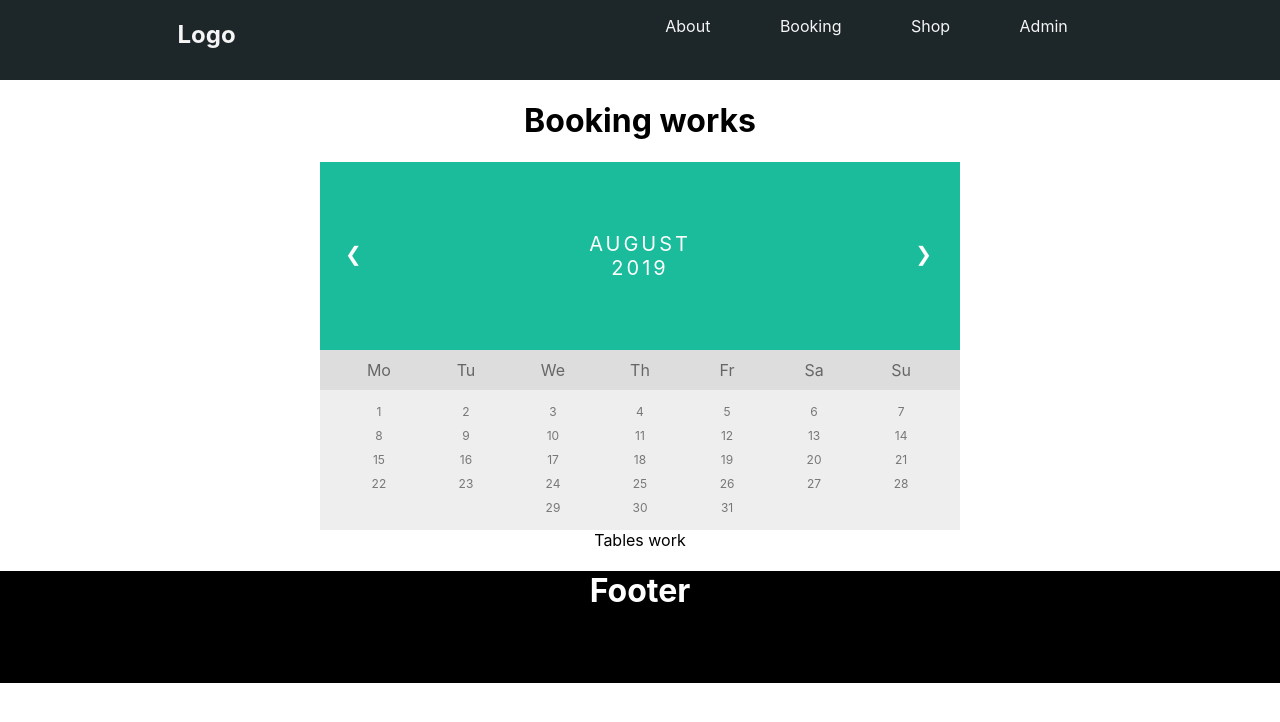
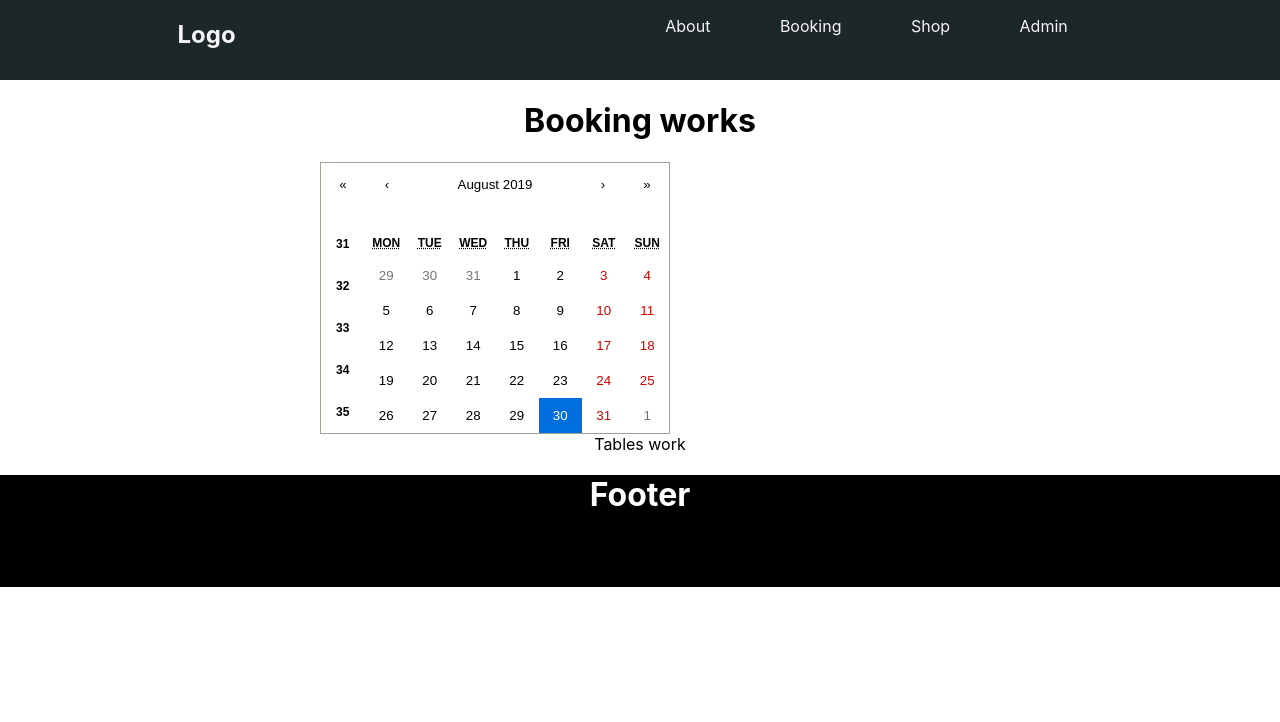
Before and after one commit to janannas/restaurangen-fe, a React (Create React App) app: page /booking in a window 1280 px wide. Shown: the top 722 px of the page. Built offline with nearby package versions, Linux system fonts and the light colour scheme.

Commit message:
Add react calendar

```diff
--- a/package.json
+++ b/package.json
@@ -11,6 +11,7 @@
     "axios": "^0.19.0",
     "moment": "^2.24.0",
     "react": "^16.9.0",
+    "react-calendar": "^2.19.1",
     "react-dom": "^16.9.0",
     "react-router-dom": "^5.0.1",
     "react-scripts": "3.1.1",
--- a/src/components/AvailableTables/AvailableTables.tsx
+++ b/src/components/AvailableTables/AvailableTables.tsx
@@ -1,7 +1,7 @@
 import * as React from "react";
 
 export interface IAvailableTablesProp {
-	Date: string;
+	date: string;
 }
 
 class AvailableTables extends React.Component<IAvailableTablesProp, {}> {
@@ -13,7 +13,7 @@ class AvailableTables extends React.Component<IAvailableTablesProp, {}> {
 
 		return (
 			<div>Tables work
-				<p>{this.props.Date}</p>
+				<p>{this.props.date}</p>
 			</div>
 
 		);
--- a/src/components/Booking/Booking.tsx
+++ b/src/components/Booking/Booking.tsx
@@ -1,30 +1,30 @@
 import * as React from "react";
-import Calendar from '../Calendar/Calendar';
+import BookingCalendar from '../BookingCalendar/BookingCalendar';
 import AvailableTables from '../AvailableTables/AvailableTables';
 
 export interface IBookingProps {
 }
 
 export interface IBookingState {
-	Date: string;
+	date: string;
 }
 
 class Booking extends React.Component<IBookingProps, IBookingState> {
 	constructor(props: IBookingProps) {
 		super(props);
-		this.state = { Date: "" };
+		this.state = { date: "" };
 	}
 
 	changeDate = (date: string) => {
-		this.setState({ Date: date });
+		this.setState({ date: date });
 	}
 
 	render() {
     return (
       <div className="Booking">
           <h1>Booking works</h1>
-					<Calendar handleDateClick={this.changeDate}/>
-					<AvailableTables Date={this.state.Date}/>
+					<BookingCalendar handleDate={this.changeDate}/>
+					<AvailableTables date={this.state.date}/>
       </div>
     );
 	}
--- /dev/null
+++ b/src/components/BookingCalendar/BookingCalendar.tsx
@@ -0,0 +1,47 @@
+import * as React from "react";
+import './BookingCalendar.css';
+import * as moment from 'moment';
+import Calendar from 'react-calendar';
+
+export interface ICalendarProp {
+	handleDate(date:string):any;
+}
+
+export interface ICalendarState {
+	value: Date | Date[];
+}
+
+class BookingCalendar extends React.Component<ICalendarProp, ICalendarState> {
+	constructor(props: any) {
+		super(props);
+
+		this.state = { value: new Date() }
+	}
+
+	handleDate = (date: string) => {
+		this.props.handleDate(date);
+	}
+
+	onChange = (value: Date | Date[]) => {
+		this.setState({ value });
+
+		const moment = require('moment');
+		this.handleDate(moment(value).format('YYYY-MM-DD'));
+  };
+
+	public render() {
+		const { value } = this.state;
+
+		return (
+			<div className = "calendar">
+				<Calendar onChange =
+					{this.onChange}
+					showWeekNumbers
+					value={value}
+				/>
+			</div>
+		);
+	}
+}
+
+export default BookingCalendar;
--- a/src/components/Calendar/Calendar.tsx
+++ /dev/null
@@ -1,99 +0,0 @@
-import * as React from "react";
-import './Calendar.css';
-import * as moment from 'moment';
-
-export interface ICalendarProp {
-	handleDateClick(date:string):any;
-}
-
-export interface ICalendarState {
-	date: string;
-}
-
-class Calendar extends React.Component<ICalendarProp, ICalendarState> {
-	constructor(props: any) {
-		super(props);
-
-	}
-
-	handleDateClick = (date: string) => {
-		this.props.handleDateClick(date);
-	}
-
-	public render() {
-
-		var moment = require('moment');
-		// var date = moment().format('YYYY MM DD, hh:mm');
-		var month = moment().format('MMMM');
-
-		var year = moment().format('YYYY');
-		var date = moment(month+''+year, 'MMMMYYYY').format('YYYY-MM');
-		console.log(date);
-		const weekStart = moment().startOf('week'+1).format('dd');
-		const monthStart = moment().startOf('month').format('dd');
-		var lengthOfMonth = moment(month, 'MMMM YYYY').daysInMonth();
-		var weekStartNum: number;
-		var monthStartNum: number;
-
-
-		// if(){
-
-		// }else if(){
-
-		// }
-		console.log(weekStart);
-		console.log(moment(month, 'MMMM YYYY').daysInMonth());
-		console.log(moment(weekStart, "dd").fromNow());
-		console.log(moment().format('dddd')  === 'Monday');
-
-
-		console.log(moment("Mo", "dd").fromNow());
-		console.log(moment().day());
-
-		const weekdays = [
-			'Mo',
-			'Tu',
-			'We',
-			'Th',
-			'Fr',
-			'Sa',
-			'Su'
-		];
-
-		const top = [];
-
-		for (let i = 0; i < weekdays.length; i++){
-			top.push(
-				<li key={'weekdays'+i}>{weekdays[i]}</li>
-			);
-		}
-
-		var dates = [];
-
-		for (let i = 1; i <= lengthOfMonth; i++){
-			dates.push(
-				<li key={'dates'+i} onClick={() => this.handleDateClick(date+'-'+i)}>{i}</li>
-			);
-		}
-
-		return (
-			<div className="calendar">
-
-				<div className="month">
-					<ul>
-						<li className="prev">&#10094;</li>
-						<li className="next">&#10095;</li>
-						<li>
-							{month}<br />
-							<span>{year}</span>
-						</li>
-					</ul>
-				</div>
-				<ul className="weekdays">{top}</ul>
-				<div className="days">{dates}</div>
-			</div>
-		);
-	}
-}
-
-export default Calendar;
--- a/src/utils/api-calls.tsx
+++ b/src/utils/api-calls.tsx
@@ -5,6 +5,6 @@ export function createBooking(booking: IBooking) {
   return axios.post("http://localhost/bookings/create-booking.php", JSON.stringify(booking));
 }
 
-export function fetchGDPR() {
+export function fetchConfig() {
   return axios.get("http://localhost/bookings/get-configuration.php");
 }
```
Also changed, not shown: src/components/BookingCalendar/BookingCalendar.css (renamed from src/components/Calendar/Calendar.css), 1 other file (tests, documents, lock files or other folders).
